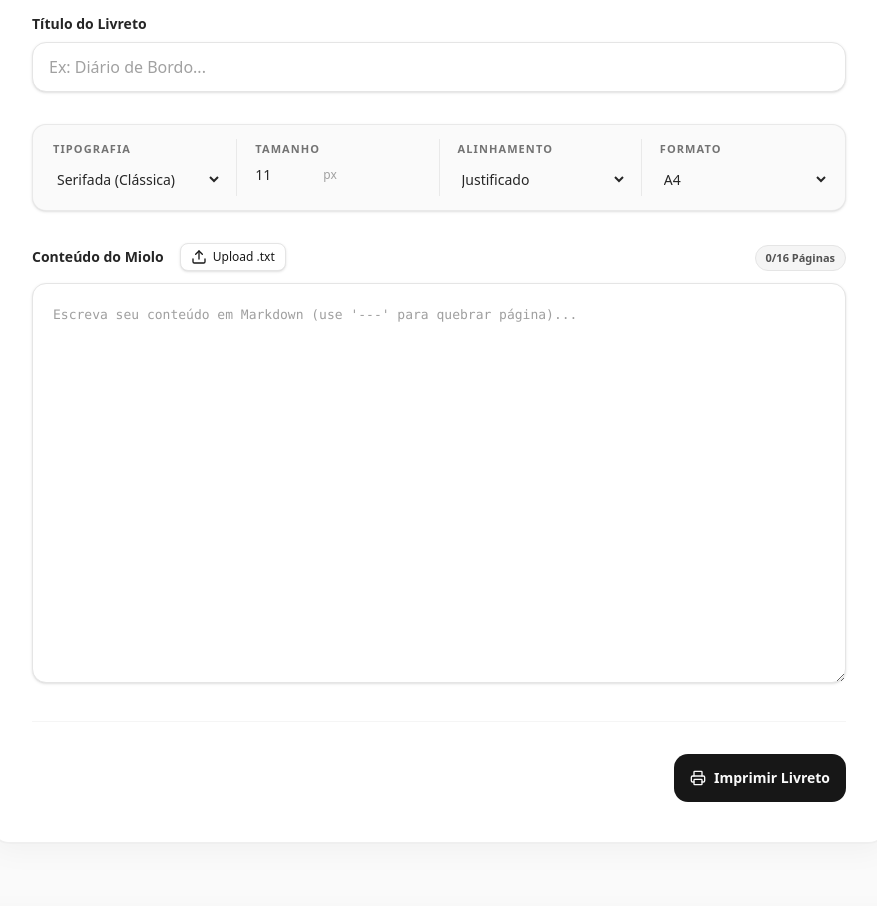
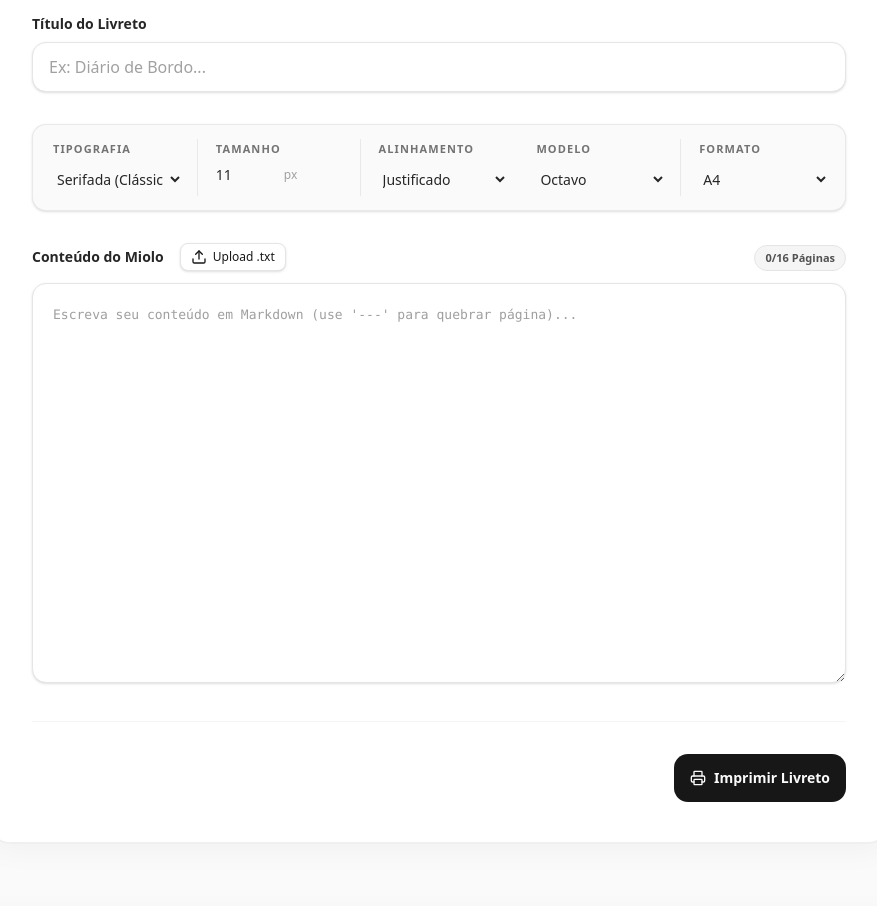
Before and after one commit to Aozuas/Gerador-Octavo, a Next.js app: page / in a window 1280 px wide. Shown: the part 520-1426 px from the top of the page, without its empty margins (201-1078 px from the left). Built offline with nearby package versions, Linux system fonts and the light colour scheme.

Commit message:
fix: Corrige ordem de páginas da dobradura Quarto

```diff
--- a/app/page.tsx
+++ b/app/page.tsx
@@ -17,21 +17,62 @@ export default function GeradorOctavo() {
   const [familiaFonte, setFamiliaFonte] = useState('font-serif');
   const [alinhamento, setAlinhamento] = useState('text-justify');
   const [formatoPapel, setFormatoPapel] = useState('A4');
+  const [modeloDobradura, setModeloDobradura] = useState('Octavo');
 
   const fileInputRef = useRef<HTMLInputElement>(null);
 
-  const paginasFrente = [5, 12, 9, 8, 4, 13, 16, 1];
-  const paginasVerso = [7, 10, 11, 6, 2, 15, 14, 3];
+  // Model Configurations
+  const MODEL_CONFIGS: Record<string, {
+    maxPages: number;
+    orientation: 'landscape' | 'portrait';
+    gridCols: 'grid-cols-4' | 'grid-cols-2';
+    upsideDownCount: number;
+    hasVerso: boolean;
+    frente: number[];
+    verso: number[];
+  }> = {
+    'Octavo': {
+      maxPages: 16,
+      orientation: 'landscape',
+      gridCols: 'grid-cols-4',
+      upsideDownCount: 4,
+      hasVerso: true,
+      frente: [5, 12, 9, 8, 4, 13, 16, 1],
+      verso: [7, 10, 11, 6, 2, 15, 14, 3]
+    },
+    'Quarto': {
+      maxPages: 8,
+      orientation: 'portrait',
+      gridCols: 'grid-cols-2',
+      upsideDownCount: 2,
+      hasVerso: true,
+      frente: [5, 4, 8, 1],
+      verso: [3, 6, 2, 7]
+    },
+    'Fanzine': {
+      maxPages: 8,
+      orientation: 'landscape',
+      gridCols: 'grid-cols-4',
+      upsideDownCount: 4,
+      hasVerso: false,
+      frente: [5, 4, 3, 2, 6, 7, 8, 1],
+      verso: [] // Não usa verso
+    }
+  };
+
+  const currentConfig = MODEL_CONFIGS[modeloDobradura] || MODEL_CONFIGS['Octavo'];
 
   // Carregar do LocalStorage
   useEffect(() => {
     const savedText = localStorage.getItem('octavo_texto');
     const savedTitle = localStorage.getItem('octavo_titulo');
     const savedFormato = localStorage.getItem('octavo_formato');
+    const savedModelo = localStorage.getItem('octavo_modelo');
 
     if (savedText) setTextoLongo(savedText);
     if (savedTitle) setTituloLivro(savedTitle);
     if (savedFormato) setFormatoPapel(savedFormato);
+    if (savedModelo && MODEL_CONFIGS[savedModelo]) setModeloDobradura(savedModelo);
 
     setIsLoaded(true);
   }, []);
@@ -42,8 +83,9 @@ export default function GeradorOctavo() {
       localStorage.setItem('octavo_texto', textoLongo);
       localStorage.setItem('octavo_titulo', tituloLivro);
       localStorage.setItem('octavo_formato', formatoPapel);
+      localStorage.setItem('octavo_modelo', modeloDobradura);
     }
-  }, [textoLongo, tituloLivro, formatoPapel, isLoaded]);
+  }, [textoLongo, tituloLivro, formatoPapel, modeloDobradura, isLoaded]);
 
   // Handler de Upload de Arquivo
   const handleFileUpload = (e: React.ChangeEvent<HTMLInputElement>) => {
@@ -66,10 +108,10 @@ export default function GeradorOctavo() {
     }
   };
 
-  const fatiarTextoManual = (texto: string) => {
+  const fatiarTextoManual = (texto: string, max: number) => {
     const pedacosRaw = texto.split('---').map(p => p.trim());
-    const pedacos = Array(16).fill('');
-    for (let i = 0; i < 16; i++) {
+    const pedacos = Array(max).fill('');
+    for (let i = 0; i < max; i++) {
       if (pedacosRaw[i]) pedacos[i] = pedacosRaw[i];
     }
     return {
@@ -78,16 +120,26 @@ export default function GeradorOctavo() {
     };
   };
 
-  const { conteudo, totalPreenchidas } = fatiarTextoManual(textoLongo);
+  const { conteudo, totalPreenchidas } = fatiarTextoManual(textoLongo, currentConfig.maxPages);
 
   const RenderSheet = ({ paginas, titulo, isLast = false }: { paginas: number[], titulo: string, isLast?: boolean }) => {
-    const sheetClass = formatoPapel === 'A3' ? 'w-[420mm] h-[297mm]' : 'w-[297mm] h-[210mm]';
+    // Calculando a dimensão do papel levando em conta a orientação do modelo
+    const wConfig = formatoPapel === 'A3' ? 420 : 297;
+    const hConfig = formatoPapel === 'A3' ? 297 : 210;
+
+    // Se for portrait inverte width e height real visual (A4 = 210x297, A3 = 297x420)
+    const isPortrait = currentConfig.orientation === 'portrait';
+    const sheetWidth = isPortrait ? hConfig : wConfig;
+    const sheetHeight = isPortrait ? wConfig : hConfig;
+
+    const sheetClass = `w-[${sheetWidth}mm] h-[${sheetHeight}mm]`;
+
     return (
-      <div className={`${sheetClass} bg-white border border-neutral-200 mx-auto mb-16 shadow-[0_8px_30px_rgba(0,0,0,0.04)] rounded-sm print:shadow-none print:mb-0 print:border-none print:rounded-none flex flex-col relative overflow-hidden transition-all duration-300 ${isLast ? '' : 'print:break-after-page'}`}>
+      <div className={`${sheetClass} bg-white border border-neutral-200 mx-auto mb-16 shadow-[0_8px_30px_rgba(0,0,0,0.04)] rounded-sm print:shadow-none print:mb-0 print:border-none print:rounded-none flex flex-col relative overflow-hidden transition-all duration-300 ${isLast ? '' : 'print:break-after-page'}`} style={{ width: `${sheetWidth}mm`, height: `${sheetHeight}mm` }}>
         <div className="absolute top-3 left-3 text-[10px] font-medium tracking-widest text-neutral-400 print:hidden uppercase">{titulo}</div>
-        <div className="grid grid-cols-4 grid-rows-2 w-full h-full">
+        <div className={`grid ${currentConfig.gridCols} grid-rows-2 w-full h-full`}>
           {paginas.map((num, i) => {
-            const isUpsideDown = i < 4;
+            const isUpsideDown = i < currentConfig.upsideDownCount;
             const textoDaPagina = conteudo[num - 1];
 
             return (
@@ -169,7 +221,7 @@ export default function GeradorOctavo() {
       <style>{`
         @media print {
           @page {
-            size: ${formatoPapel} landscape;
+            size: ${formatoPapel} ${currentConfig.orientation};
             margin: 0;
           }
         }
@@ -291,6 +343,19 @@ export default function GeradorOctavo() {
                 </select>
               </div>
 
+              <div className="flex-1 p-2.5 rounded-lg hover:bg-neutral-100/50 transition-colors">
+                <label className="block text-[11px] font-bold text-neutral-500 uppercase tracking-widest mb-2 px-1">Modelo</label>
+                <select
+                  value={modeloDobradura}
+                  onChange={(e) => setModeloDobradura(e.target.value)}
+                  className="w-full bg-transparent border-0 p-1 text-sm font-medium focus:ring-0 cursor-pointer text-neutral-800"
+                >
+                  <option value="Octavo">Octavo</option>
+                  <option value="Quarto">Quarto</option>
+                  <option value="Fanzine">Fanzine</option>
+                </select>
+              </div>
+
               <div className="hidden md:block w-px bg-neutral-200/80 my-2"></div>
 
               <div className="flex-1 p-2.5 rounded-lg hover:bg-neutral-100/50 transition-colors">
@@ -335,21 +400,21 @@ export default function GeradorOctavo() {
                   />
                 </div>
 
-                <span className={`text-[11px] font-bold px-2.5 py-1 rounded-full transition-colors ${totalPreenchidas > 16 ? 'bg-red-50 text-red-600 border border-red-200' : 'bg-neutral-100 text-neutral-600 border border-neutral-200'}`}>
-                  {totalPreenchidas}/16 Páginas
+                <span className={`text-[11px] font-bold px-2.5 py-1 rounded-full transition-colors ${totalPreenchidas > currentConfig.maxPages ? 'bg-red-50 text-red-600 border border-red-200' : 'bg-neutral-100 text-neutral-600 border border-neutral-200'}`}>
+                  {totalPreenchidas}/{currentConfig.maxPages} Páginas
                 </span>
               </div>
               <textarea
-                className={`w-full h-[400px] p-5 bg-white border ${totalPreenchidas > 16 ? 'border-red-300 focus:ring-red-500/10 focus:border-red-500' : 'border-neutral-200 focus:ring-neutral-900/5 focus:border-neutral-900'} rounded-xl focus:outline-none focus:ring-4 transition-all resize-y font-mono text-[13px] leading-relaxed text-neutral-700 shadow-sm`}
+                className={`w-full h-[400px] p-5 bg-white border ${totalPreenchidas > currentConfig.maxPages ? 'border-red-300 focus:ring-red-500/10 focus:border-red-500' : 'border-neutral-200 focus:ring-neutral-900/5 focus:border-neutral-900'} rounded-xl focus:outline-none focus:ring-4 transition-all resize-y font-mono text-[13px] leading-relaxed text-neutral-700 shadow-sm`}
                 placeholder="Escreva seu conteúdo em Markdown (use '---' para quebrar página)..."
                 spellCheck="false"
                 value={textoLongo}
                 onChange={(e) => setTextoLongo(e.target.value)}
               />
-              {totalPreenchidas > 16 && (
+              {totalPreenchidas > currentConfig.maxPages && (
                 <p className="text-red-500 text-xs mt-3 flex items-center gap-1.5 font-medium animate-in slide-in-from-top-1 fade-in duration-200">
                   <svg width="14" height="14" viewBox="0 0 24 24" fill="none" stroke="currentColor" strokeWidth="2" strokeLinecap="round" strokeLinejoin="round"><circle cx="12" cy="12" r="10" /><line x1="12" y1="8" x2="12" y2="12" /><line x1="12" y1="16" x2="12.01" y2="16" /></svg>
-                  Atenção: Você ultrapassou o limite do Octavo (16 páginas). O conteúdo extra será ignorado na montagem.
+                  Atenção: Você ultrapassou o limite do layout {modeloDobradura} ({currentConfig.maxPages} páginas). O conteúdo extra será ignorado na montagem.
                 </p>
               )}
             </div>
@@ -368,8 +433,10 @@ export default function GeradorOctavo() {
         </div>
       </div>
 
-      <RenderSheet paginas={paginasFrente} titulo="Folha 1 - FRENTE" />
-      <RenderSheet paginas={paginasVerso} titulo="Folha 1 - VERSO" isLast={true} />
+      <RenderSheet paginas={currentConfig.frente} titulo={`Folha 1 - FRENTE (${modeloDobradura})`} isLast={!currentConfig.hasVerso} />
+      {currentConfig.hasVerso && (
+        <RenderSheet paginas={currentConfig.verso} titulo={`Folha 1 - VERSO (${modeloDobradura})`} isLast={true} />
+      )}
 
       {/* Footer */}
       <footer className="max-w-4xl mx-auto mt-16 print:hidden flex flex-col items-center justify-center text-sm text-neutral-400 pb-12">
```
